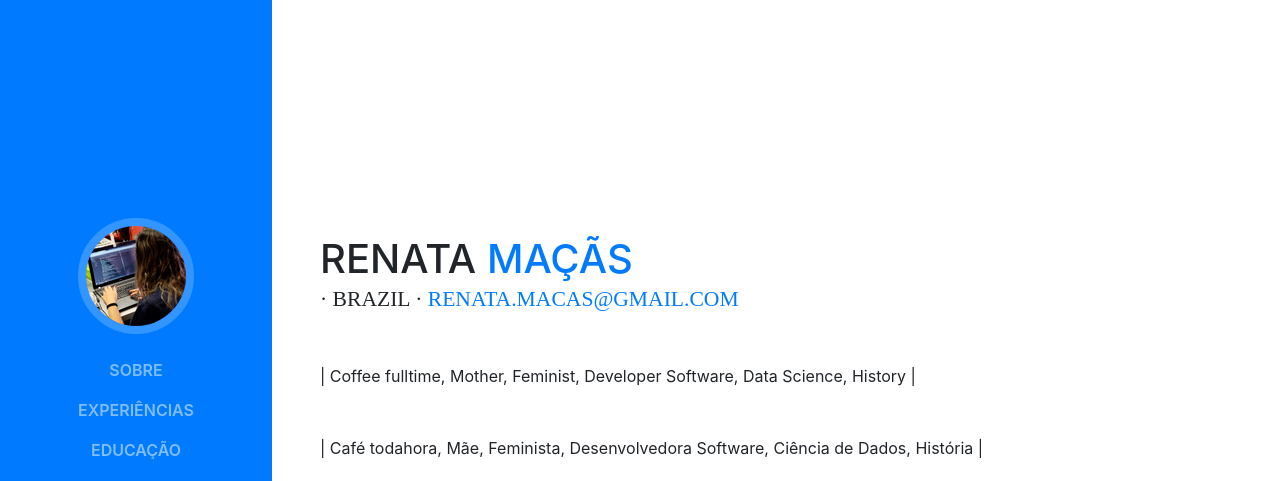
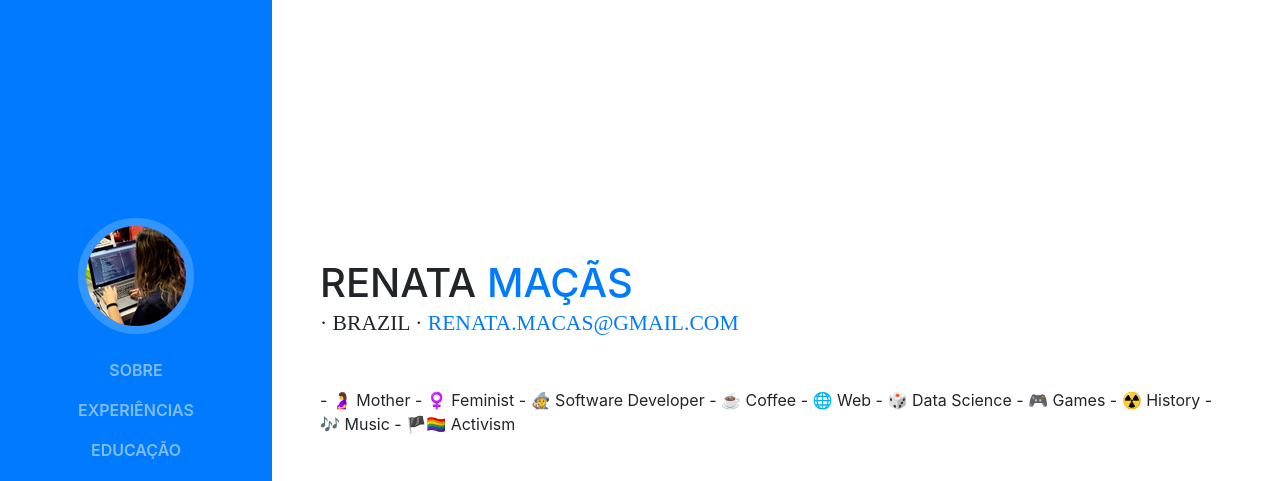
Before and after one commit to macasrenata/macasrenata.github.io, a website with bundled scripts: page index.html in a window 1280 px wide. Shown: the top 481 px of the page. Built offline with nearby package versions, Linux system fonts and the light colour scheme; a web font is replaced by a local one.

Commit message:
edit bio

```diff
--- a/index.html
+++ b/index.html
@@ -72,8 +72,18 @@
           <div class="subheading mb-5"> · Brazil ·
             <a href="mailto:renata.macas@gmail.com">renata.macas@gmail.com</a>
           </div>
-          <p class="mb-5"> | Coffee fulltime, Mother, Feminist, Developer Software, Data Science, History | </p>
-          <p class="mb-5"> | Café todahora, Mãe, Feminista, Desenvolvedora Software, Ciência de Dados, História | </p>
+          <p class="mb-5">
+            - 🤰 Mother
+            - ♀️ Feminist
+            - 🧙 Software Developer
+            - ☕ Coffee
+            - 🌐 Web
+            - 🎲 Data Science
+            - 🎮 Games
+            - ☢️ History
+            - 🎶 Music
+            - 🏴🏳️‍🌈 Activism
+           </p>
           <ul class="list-inline list-social-icons mb-0">
             <li class="list-inline-item">
               <a href="https://www.facebook.com/macasrenata">
```
